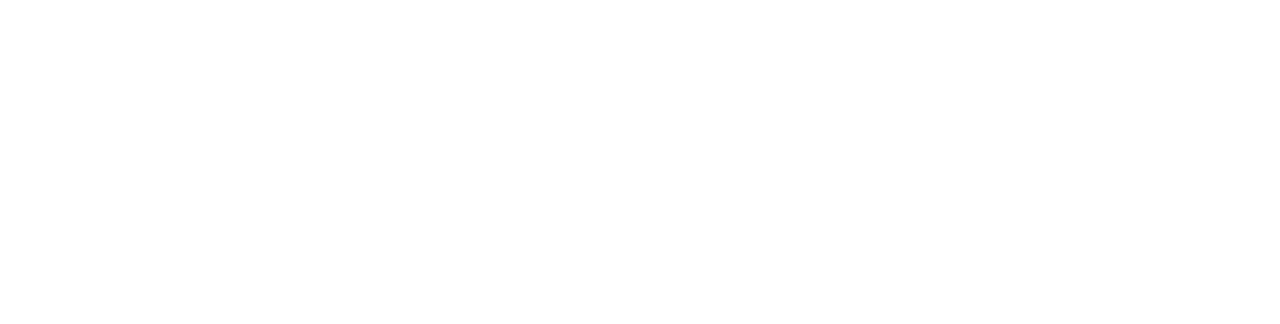
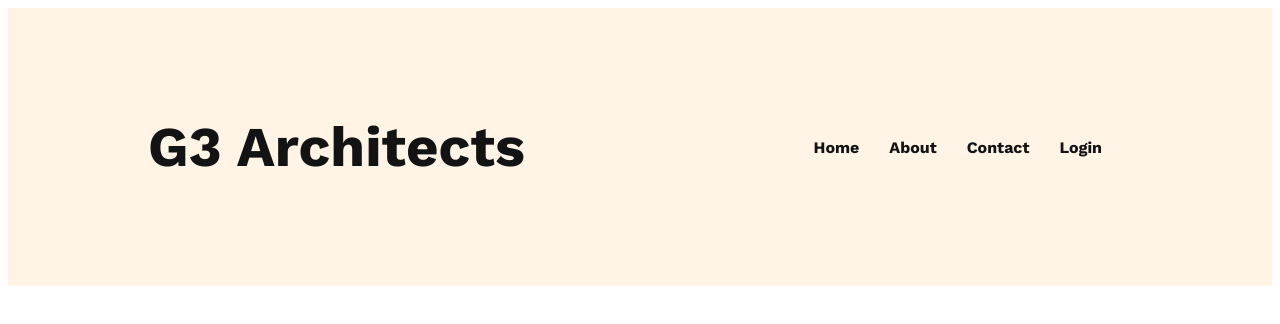
Before and after one commit to sohan-99/g3-architects-resources-M-9, a plain HTML site: page index.html in a window 1280 px wide. Drawn offline with nearby package versions, Linux system fonts and the light colour scheme.

Commit message:
header end

```diff
--- a/index.html
+++ b/index.html
@@ -4,8 +4,28 @@
     <meta charset="UTF-8">
     <meta name="viewport" content="width=device-width, initial-scale=1.0">
     <title>Architects</title>
+    <link rel="stylesheet" href="style.css">
+    <link rel="preconnect" href="https://fonts.googleapis.com">
+<link rel="preconnect" href="https://fonts.gstatic.com" crossorigin>
+<link href="https://fonts.googleapis.com/css2?family=Open+Sans:wght@400;700;800&family=Work+Sans:ital,wght@0,400;0,500;0,600;0,700;0,800;1,400;1,500;1,600;1,700&display=swap" rel="stylesheet">
 </head>
 <body>
+    <header>
+<nav class="nav-title">
+    <h3>G3 Architects</h3>
+    <ul>
+        <li>Home</li>
+        <li>About</li>
+        <li>Contact</li>
+        <li>Login</li>
+    </ul>
+</nav>
+    </header>
+    <main>
 
+    </main>
+    <footer>
+
+    </footer>
+    </html>
 </body>
-</html>
--- a/style.css
+++ b/style.css
@@ -0,0 +1,40 @@
+/* google font  */
+/* second way to add font in google */
+  /* @import url('https://fonts.googleapis.com/css2?family=Open+Sans:wght@400;700;800&family=Work+Sans:ital,wght@0,400;0,500;0,600;0,700;0,800;1,400;1,500;1,600;1,700&display=swap');
+   */
+   /* first way to add google font  */
+  *{
+
+    font-family: 'Open Sans', sans-serif;
+font-family: 'Work Sans', sans-serif;
+}
+/* header section  */
+header{
+    background: rgba(255, 144, 14, 0.10);
+    padding: 50px 140px;
+}
+/* nav section  */
+.nav-title{
+    font-size: 3rem;
+    font-weight: 700;
+    line-height: normal;
+    color: #131313;
+}
+nav{
+    display: flex;
+    justify-content: space-between;
+    align-items: center;
+}
+nav >ul{
+    display: flex;
+}
+nav li{
+    list-style: none;
+    margin-right: 30px;
+    font-weight: 500px;
+    font-size: 1rem;
+}
+nav li a{
+    text-decoration: none;
+    color: #424242;
+}
```
